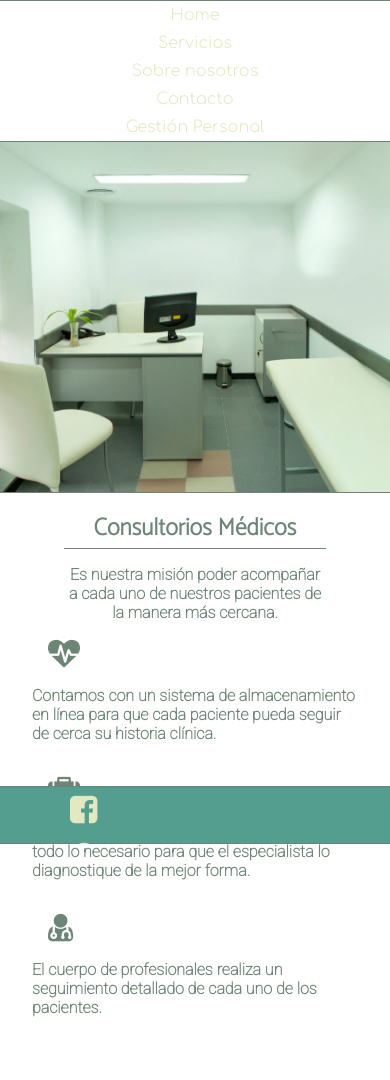
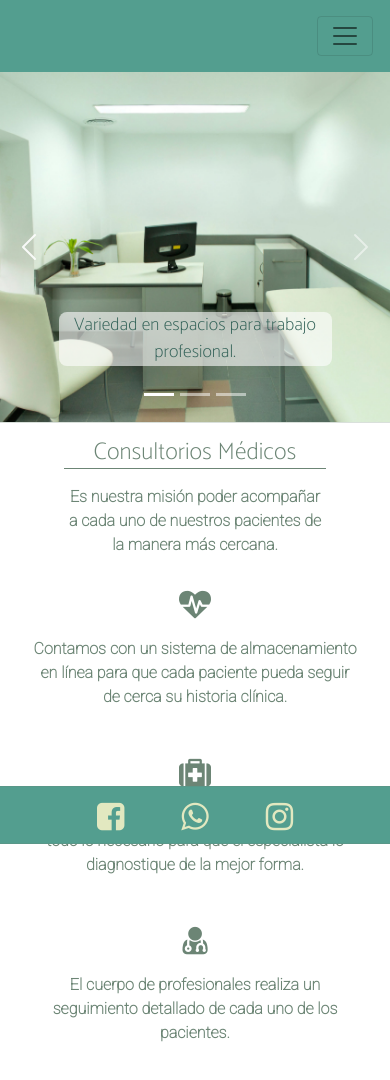
Before and after one commit to emanuelmoroni1990/sistemasConsultorios, a plain HTML site: page index.html in a window 390 px wide. Drawn offline with nearby package versions, Linux system fonts and the light colour scheme.

Commit message:
index.html con BS y AOS, responsive OK. emoroni.

```diff
--- a/index.html
+++ b/index.html
@@ -1,4 +1,4 @@
-<!-- Tercer desafío entregable; Curso de Desarrollo Web -->
+<!-- Cuarto y quinto desafío entregable; Curso de Desarrollo Web -->
 <!-- Coder House; Emanuel Moroni-->
 
 <!--
@@ -16,6 +16,12 @@
         <meta http-equiv="X-UA-Compatible" content="IE=edge">
         <meta name="viewport" content="width=device-width, initial-scale=1.0">
 
+        <link href="https://cdn.jsdelivr.net/npm/bootstrap@5.1.3/dist/css/bootstrap.min.css" rel="stylesheet" integrity="sha384-1BmE4kWBq78iYhFldvKuhfTAU6auU8tT94WrHftjDbrCEXSU1oBoqyl2QvZ6jIW3" crossorigin="anonymous">
+        <script src="https://cdn.jsdelivr.net/npm/bootstrap@5.1.3/dist/js/bootstrap.bundle.min.js" integrity="sha384-ka7Sk0Gln4gmtz2MlQnikT1wXgYsOg+OMhuP+IlRH9sENBO0LRn5q+8nbTov4+1p" crossorigin="anonymous"></script>
+
+        <link href="https://unpkg.com/aos@2.3.1/dist/aos.css" rel="stylesheet">
+        <script src="https://unpkg.com/aos@2.3.1/dist/aos.js"></script>
+
         <link rel="stylesheet" href="./styles/style.css">
         <link rel="stylesheet" href="https://cdnjs.cloudflare.com/ajax/libs/font-awesome/4.7.0/css/font-awesome.min.css">
 
@@ -24,24 +30,72 @@
     </head>
     <body>
 
-        <header class="header">
+        <nav class="header__boots navbar navbar-expand-md navbar-light py-3">
             <hr>
-            <div class="header__nav">
-                <div></div>
-                <ul class="row">
-                    <li class="col__nav"><a href="index.html">Home</a></li>
-                    <li class="col__nav"><a href="./pages/servicios.html">Servicios</a></li>
-                    <li class="col__nav"><a href="./pages/nosotros.html">Sobre nosotros</a></li>
-                    <li class="col__nav"><a href="./pages/contacto.html">Contacto</a></li>
-                    <li class="col__nav"><a href="./pages/login.html">Gestión Personal</a></li>
-                </ul>
-                <div></div>
+            <div class="container-fluid">
+            <!--
+                Para alcanzar lo que quiero aquí, necesito emplear JS.
+                <a class="navbar-brand" href="#">
+                <img src="../media/icons/stethoscope.png" alt="" width="30" height="24">
+                </a>
+            -->
+                <button class="navbar-toggler" type="button" data-bs-toggle="collapse" data-bs-target="#navbarNavAltMarkup" aria-controls="navbarNavAltMarkup" aria-expanded="false" aria-label="Toggle navigation">
+                <span class="navbar-toggler-icon"></span>
+                </button>
+                <div class="collapse navbar-collapse" id="navbarNavAltMarkup">
+                <div class="navbar-nav">
+                    <a href="./index.html">Home</a>
+                    <a href="./pages/servicios.html">Servicios</a>
+                    <a href="./pages/nosotros.html">Sobre Nosotros</a>
+                    <a href="./pages/contacto.html">Contacto</a>
+                    <a href="./pages/login.html">Gestión Personal</a>
+                </div>
+                </div>
             </div>
             <hr>
-        </header>
+        </nav>
 
         <section class="main-section">
-            <img src="./media/consultorio.jpg" alt="Ups..." class="main-section__img">
+            <div id="carouselExampleCaptions" class="carousel slide" data-bs-ride="carousel">
+                <div class="carousel-indicators">
+                    <button type="button" data-bs-target="#carouselExampleCaptions" data-bs-slide-to="0" class="active" aria-current="true" aria-label="Slide 1"></button>
+                    <button type="button" data-bs-target="#carouselExampleCaptions" data-bs-slide-to="1" aria-label="Slide 2"></button>
+                    <button type="button" data-bs-target="#carouselExampleCaptions" data-bs-slide-to="2" aria-label="Slide 3"></button>
+                </div>
+                <div class="carousel-inner">
+                    <div class="carousel-item active">
+                    <img src="./media/consultorio.jpg" class="d-block w-100" alt="Ups...">
+                    <!-- Quitando el d-none evito que se retiren los mensajes cuando se cambia a un espacio de trabajo más pequeño. emoroni.
+                    https://getbootstrap.com/docs/5.1/components/carousel/#with-captions -->
+                    <div class="carousel-caption d-md-block">
+                        <!-- <h5>Consultorios</h5> -->
+                        <p>Variedad en espacios para trabajo profesional.</p>
+                    </div>
+                    </div>
+                    <div class="carousel-item">
+                    <img src="./media/consultorio_2.jpg" class="d-block w-100" alt="...">
+                    <div class="carousel-caption d-md-block">
+                        <!-- <h5>Profesionalismo</h5> -->
+                        <p>Atendimos por los profesionales más calificados del rubro.</p>
+                    </div>
+                    </div>
+                    <div class="carousel-item">
+                    <img src="./media/consultorio_3.jpg" class="d-block w-100" alt="...">
+                    <div class="carousel-caption d-md-block">
+                        <!-- <h5>Seguimiento</h5> -->
+                        <p>Herramientas digitales para el seguimiento acorde.</p>
+                    </div>
+                    </div>
+                </div>
+                <button class="carousel-control-prev" type="button" data-bs-target="#carouselExampleCaptions" data-bs-slide="prev">
+                    <span class="carousel-control-prev-icon" aria-hidden="true"></span>
+                    <span class="visually-hidden">Previous</span>
+                </button>
+                <button class="carousel-control-next" type="button" data-bs-target="#carouselExampleCaptions" data-bs-slide="next">
+                    <span class="carousel-control-next-icon" aria-hidden="true"></span>
+                    <span class="visually-hidden">Next</span>
+                </button>
+            </div>
             <hr>
             <div class="main-section__title">
                 <h1>Consultorios Médicos</h1>
@@ -53,16 +107,16 @@
             </div>
         </section>
 
-        <section class="row row__value">
-            <div class="value-section col">
+        <section class="row__value">
+            <div class="value-section" data-aos="fade-up" data-os-duration="3000">
                 <i class="fa fa-heartbeat" aria-hidden="true"></i>
                 <p>Contamos con un sistema de almacenamiento en línea para que cada paciente pueda seguir de cerca su historia clínica.</p>
             </div>
-            <div class="value-section col">
+            <div class="value-section" data-aos="fade-up" data-os-duration="3000">
                 <i class="fa fa-medkit" aria-hidden="true"></i>
                 <p>Cada consultorio se encuentra equipado con todo lo necesario para que el especialista lo diagnostique de la mejor forma.</p>
             </div>
-            <div class="value-section col">
+            <div class="value-section" data-aos="fade-up" data-os-duration="3000">
                 <i class="fa fa-user-md" aria-hidden="true"></i>
                 <p>El cuerpo de profesionales realiza un seguimiento detallado de cada uno de los pacientes.</p>
             </div>
@@ -84,5 +138,9 @@
             <hr>
         </footer>
 
+        <script>
+            AOS.init();
+        </script>
+
     </body>
 </html>
--- a/styles/style.css
+++ b/styles/style.css
@@ -20,6 +20,7 @@
     --main-bg-color: rgb(83, 158, 143);
     --main-bg-color-t: rgba(255, 255, 255, 0.1);
     --font-color: rgb(226, 232, 192);
+    --carousel-font-color: rgb(51, 98, 88);
     --main-font-color: rgb(108, 133, 117);
 }
 
@@ -153,6 +154,28 @@ li {
     border-bottom: 1px solid var(--main-font-color);
 }
 
+.carousel-inner img {
+    height: 350px;
+    width: 100%;
+    object-fit: cover;
+}
+
+.carousel-inner p {
+    width: auto;
+    font-family: 'Catamaran',
+        sans-serif;
+    font-size: x-large;
+    color: var(--carousel-font-color);
+    background-color: rgba(255, 255, 255, 0.6);
+    /* background: radial-gradient(rgb(255, 255, 255, 0.9), rgb(255, 255, 255, 0)); */
+    border-radius: 0.5rem;
+}
+
+.row__value {
+    display: flex;
+    text-align: center;
+}
+
 /*
  * Esta opción la coloco para que no se vea la barra vertical de scroll pero que no se pierda la
  * funcionalidad. emoroni.
@@ -191,6 +214,7 @@ input[type=number] {
 }
 
 .row__foot {
+    align-items: center;
     justify-content: space-evenly;
 }
 
@@ -312,6 +336,11 @@ footer {
  * Estilos para la sección de valores.
  * Empleado en el index.html. emoroni.
  */
+
+.value-section {
+    width: 100%;
+    margin: 0 1rem 1rem 1rem;
+}
 
 .value-section i {
     display: inline-block;
@@ -490,6 +519,10 @@ footer {
     #segundaDescripcion {
         order: 2;
     }
+
+    .carousel-inner p {
+        font-size: large;
+    }
 }
 
 @media (max-width: 650px) {
@@ -500,8 +533,18 @@ footer {
         margin-right: 1rem;
     }
 
+    .row__value {
+        flex-direction: column;
+        margin-left: 1rem;
+        margin-right: 1rem;
+    }
+
     .row__foot {
         flex-direction: row;
+    }
+
+    .value-section {
+        width: auto;
     }
 
     .second-section--col img {
```
Also changed, not shown: media/consultorio_2.jpg (added), media/consultorio_3.jpg (added).
